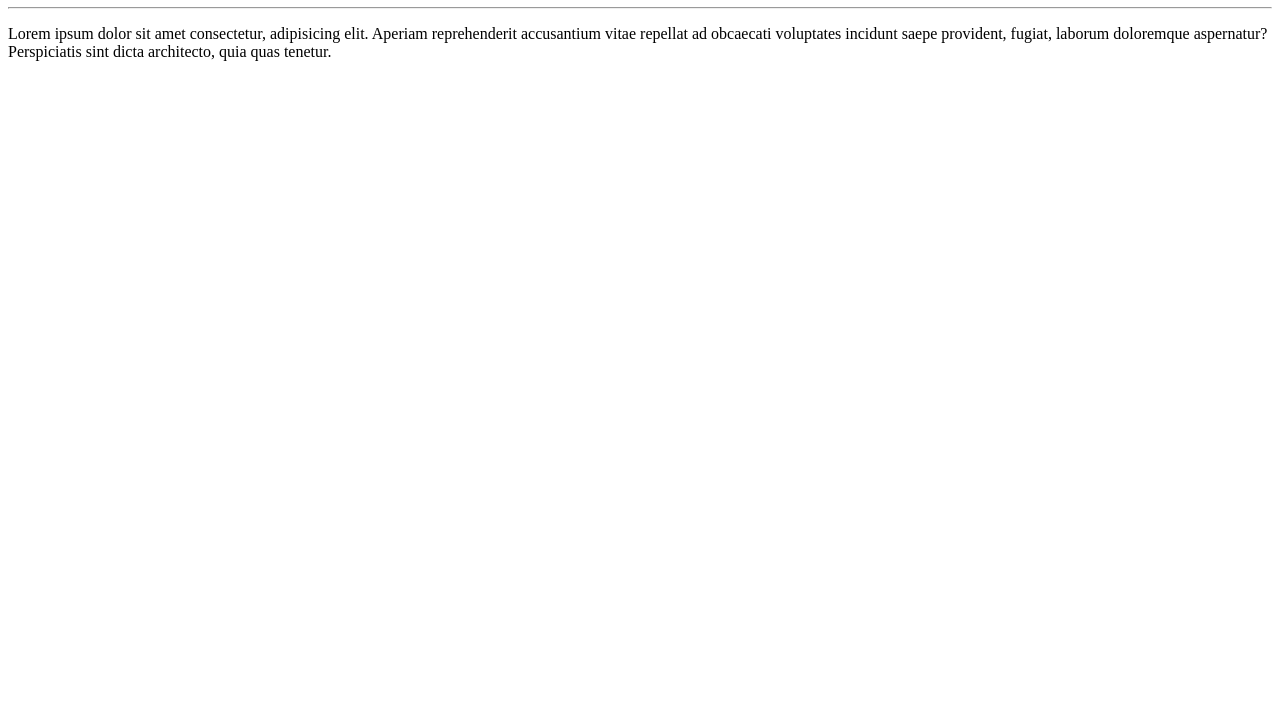
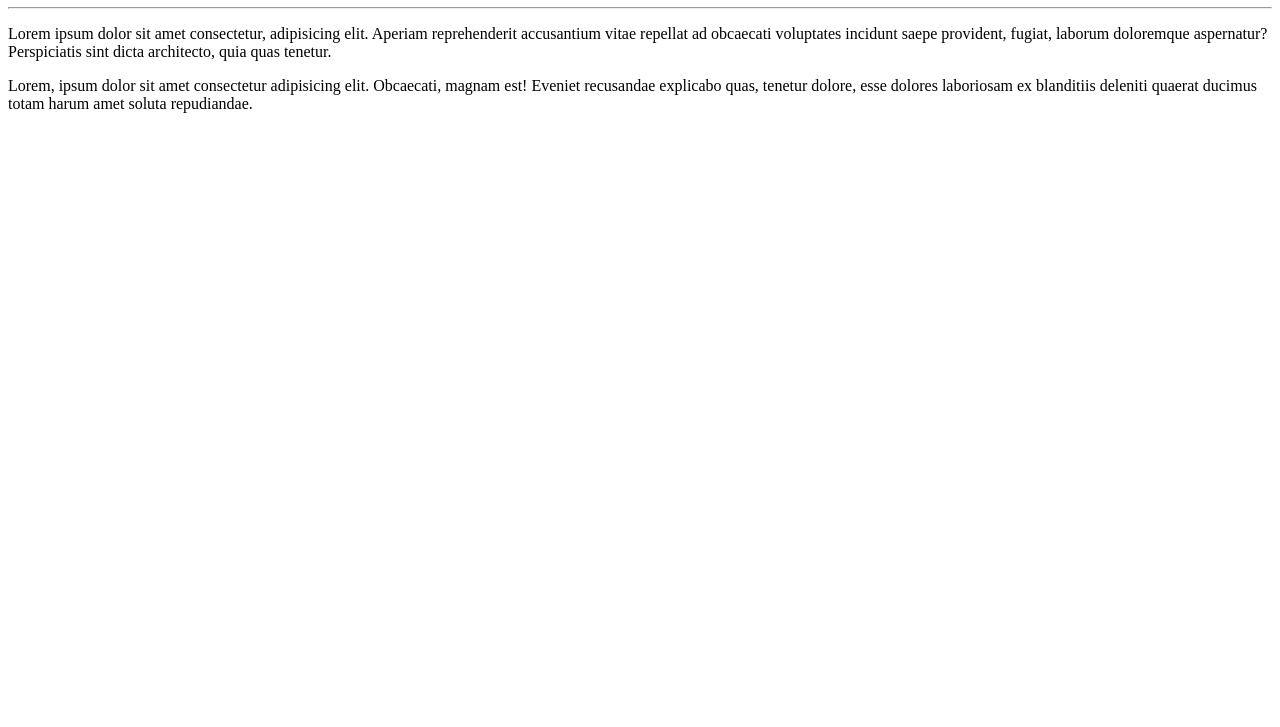
Before and after one commit to Guilherme-SDuarte/Ola-Mundo, a plain HTML site: page Site Exemplo/index.html in a window 1280 px wide. Shown: the part 73-800 px from the top of the page. Drawn offline with Linux system fonts and the light colour scheme.

Commit message:
Adicionei um parágrafo

```diff
--- a/Site Exemplo/index.html
+++ b/Site Exemplo/index.html
@@ -10,5 +10,6 @@
     <h1>Olá, Mundo!</h1>
     <hr>
     <p>Lorem ipsum dolor sit amet consectetur, adipisicing elit. Aperiam reprehenderit accusantium vitae repellat ad obcaecati voluptates incidunt saepe provident, fugiat, laborum doloremque aspernatur? Perspiciatis sint dicta architecto, quia quas tenetur.</p>
+    <p>Lorem, ipsum dolor sit amet consectetur adipisicing elit. Obcaecati, magnam est! Eveniet recusandae explicabo quas, tenetur dolore, esse dolores laboriosam ex blanditiis deleniti quaerat ducimus totam harum amet soluta repudiandae.</p>
 </body>
 </html>
```
